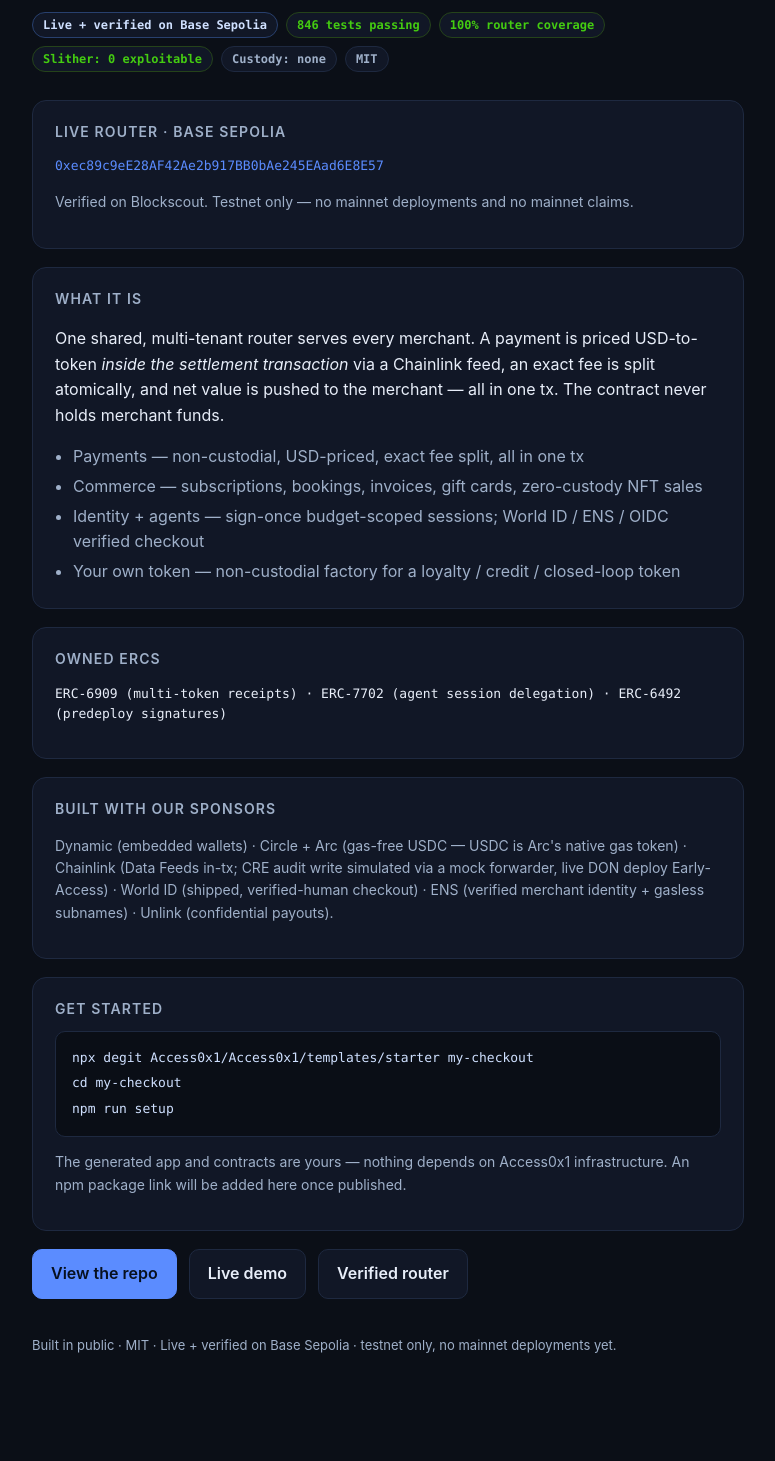
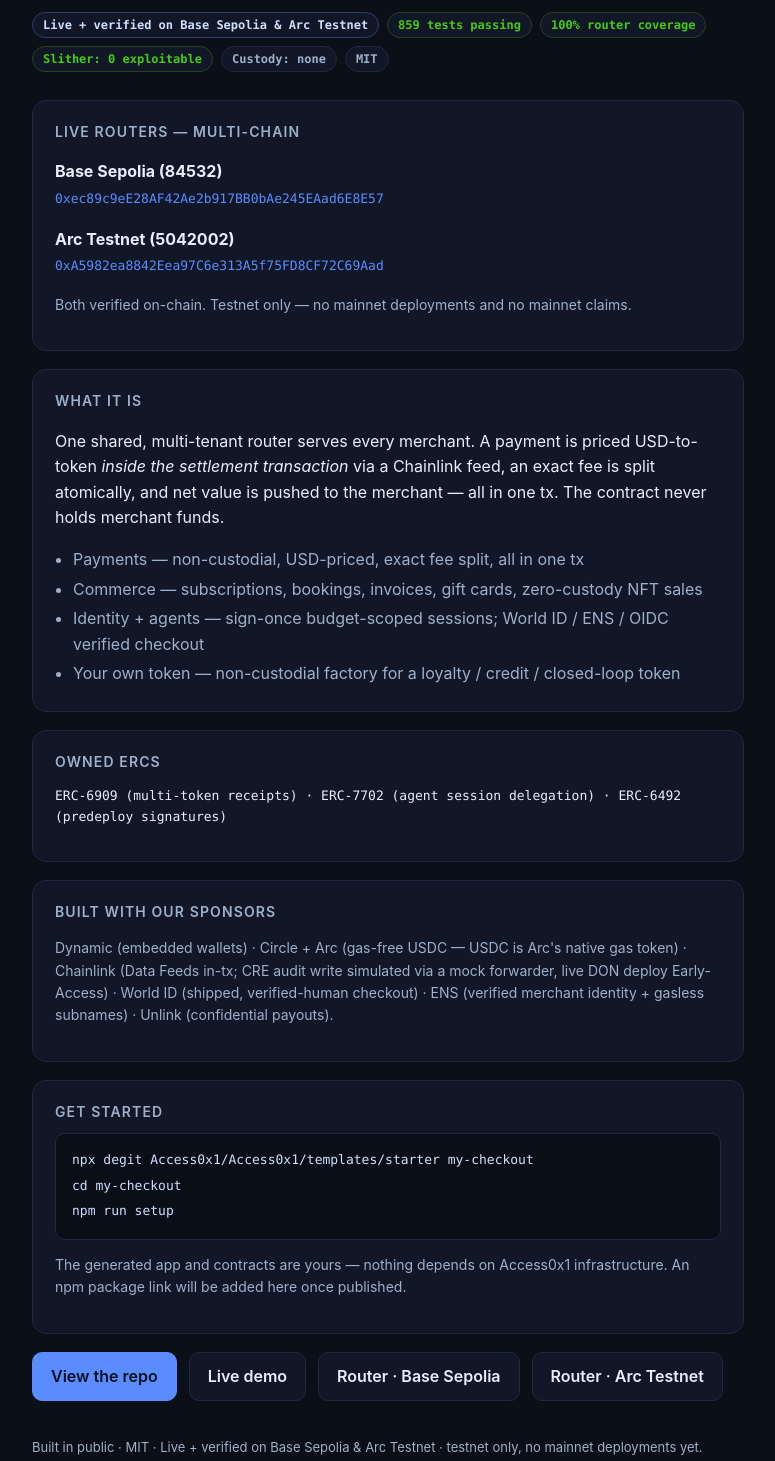
Before and after one commit to Access0x1/Access0x1.github.io, a plain HTML site: page index.html in a window 1280 px wide. Shown: the part 240-1701 px from the top of the page, without its empty margins (252-1027 px from the left). Drawn offline with Linux system fonts and the light colour scheme.

Commit message:
docs: Arc Testnet deployed + verified — update landing page to multi-chain
Live + verified on Base Sepolia and Arc Testnet. Added Arc router address
card, updated badge (846->859 tests), footer, meta description, and CTA
buttons. No mainnet claims.

```diff
--- a/index.html
+++ b/index.html
@@ -4,7 +4,7 @@
   <meta charset="utf-8" />
   <meta name="viewport" content="width=device-width, initial-scale=1" />
   <title>Access0x1 — get you and your business onchain</title>
-  <meta name="description" content="A do-it-all center to get you and your business onchain — non-custodial, USD-priced payments + commerce + identity. One drop-in, no contract code. Live + verified on Base Sepolia." />
+  <meta name="description" content="A do-it-all center to get you and your business onchain — non-custodial, USD-priced payments + commerce + identity. One drop-in, no contract code. Live + verified on Base Sepolia and Arc Testnet." />
   <style>
     :root {
       --bg: #0b0f17;
@@ -74,8 +74,8 @@
     <p class="sub">Non-custodial, USD-priced payments + commerce + identity. One drop-in, no contract code.</p>
 
     <div class="badges">
-      <span class="badge live">Live + verified on Base Sepolia</span>
-      <span class="badge green">846 tests passing</span>
+      <span class="badge live">Live + verified on Base Sepolia &amp; Arc Testnet</span>
+      <span class="badge green">859 tests passing</span>
       <span class="badge green">100% router coverage</span>
       <span class="badge green">Slither: 0 exploitable</span>
       <span class="badge">Custody: none</span>
@@ -83,9 +83,10 @@
     </div>
 
     <div class="card">
-      <h2>Live router · Base Sepolia</h2>
-      <p class="addr mono"><a href="https://base-sepolia.blockscout.com/address/0xec89c9eE28AF42Ae2b917BB0bAe245EAad6E8E57">0xec89c9eE28AF42Ae2b917BB0bAe245EAad6E8E57</a></p>
-      <p class="note">Verified on Blockscout. Testnet only — no mainnet deployments and no mainnet claims.</p>
+      <h2>Live routers — multi-chain</h2>
+      <p><strong>Base Sepolia (84532)</strong><br/><span class="addr mono"><a href="https://base-sepolia.blockscout.com/address/0xec89c9eE28AF42Ae2b917BB0bAe245EAad6E8E57">0xec89c9eE28AF42Ae2b917BB0bAe245EAad6E8E57</a></span></p>
+      <p><strong>Arc Testnet (5042002)</strong><br/><span class="addr mono"><a href="https://testnet.arcscan.app/address/0xa5982ea8842eea97c6e313a5f75fd8cf72c69aad">0xA5982ea8842Eea97C6e313A5f75FD8CF72C69Aad</a></span></p>
+      <p class="note">Both verified on-chain. Testnet only — no mainnet deployments and no mainnet claims.</p>
     </div>
 
     <div class="card">
@@ -120,11 +121,12 @@ npm run setup</code></pre>
     <div class="cta">
       <a class="btn primary" href="https://github.com/Access0x1/Access0x1">View the repo</a>
       <a class="btn" href="https://access0x1.nfteria.click">Live demo</a>
-      <a class="btn" href="https://base-sepolia.blockscout.com/address/0xec89c9eE28AF42Ae2b917BB0bAe245EAad6E8E57">Verified router</a>
+      <a class="btn" href="https://base-sepolia.blockscout.com/address/0xec89c9eE28AF42Ae2b917BB0bAe245EAad6E8E57">Router · Base Sepolia</a>
+      <a class="btn" href="https://testnet.arcscan.app/address/0xa5982ea8842eea97c6e313a5f75fd8cf72c69aad">Router · Arc Testnet</a>
     </div>
 
     <footer>
-      Built in public · MIT · Live + verified on Base Sepolia · testnet only, no mainnet deployments yet.
+      Built in public · MIT · Live + verified on Base Sepolia &amp; Arc Testnet · testnet only, no mainnet deployments yet.
     </footer>
   </main>
 </body>
```
